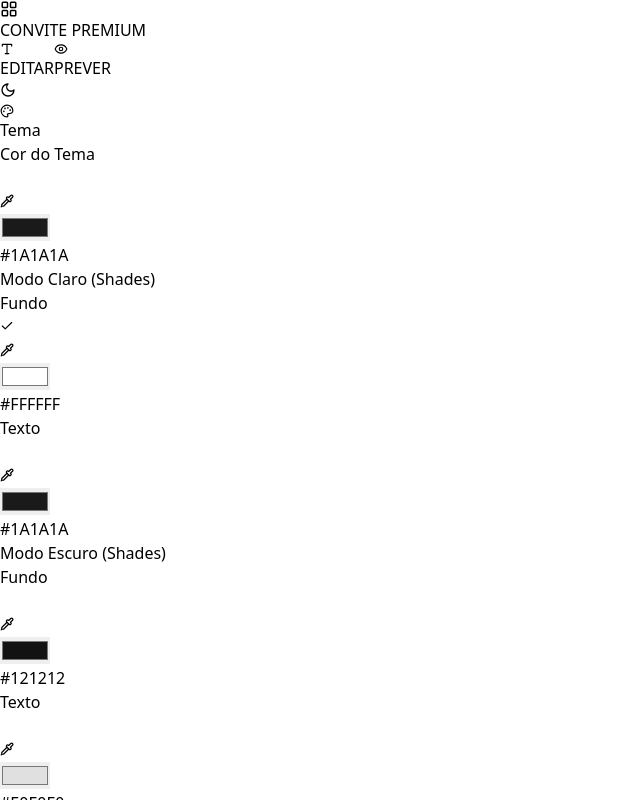
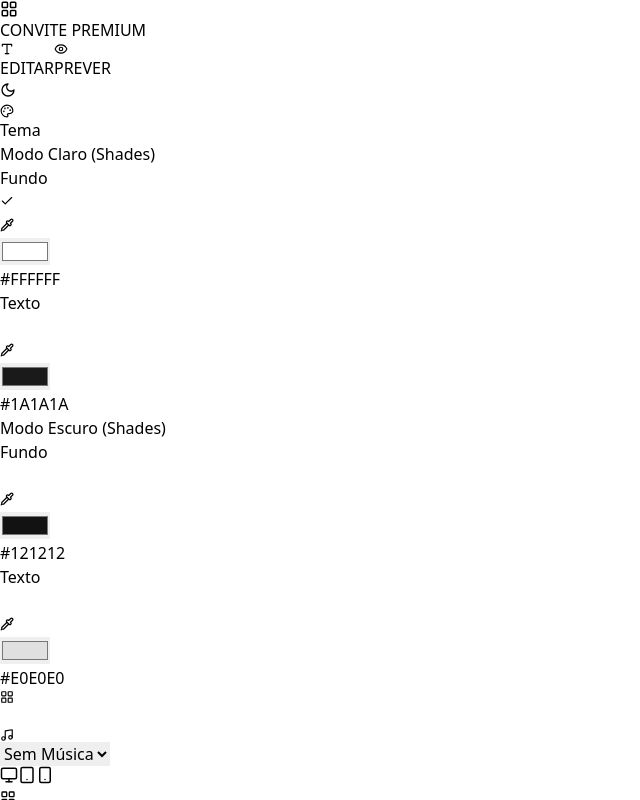
Before and after one commit to bn-jc/wysiwyg-event-editor, a React (Vite) app: page / in a window 1280 px wide. Both pictures are taken after a click on the button "Tema". Shown: the top 800 px of the page, without its empty margins (0-640 px from the left). Built offline with nearby package versions, Linux system fonts and the light colour scheme; a web font is replaced by a local one.

Commit message:
style: remove theme color picker from toolbar

```diff
--- a/src/features/editor/components/EditorToolbar.tsx
+++ b/src/features/editor/components/EditorToolbar.tsx
@@ -143,15 +143,7 @@ export const EditorToolbar: React.FC<EditorToolbarProps> = ({
                             {showColorPicker && (
                                 <div className="absolute top-full left-0 mt-2 p-4 bg-white rounded-2xl shadow-2xl border border-gray-100 z-50 w-64 animate-in fade-in zoom-in-95">
                                     <div className="space-y-4">
-                                        <div>
-                                            <span className="text-[10px] font-black text-blue-500 uppercase tracking-widest block mb-2">{t.toolbar.themeColor}</span>
-                                            <ColorPicker
-                                                value={globalStyles.primaryColor}
-                                                onChange={(color) => onUpdateGlobalStyles({ primaryColor: color })}
-                                            />
-                                        </div>
-
-                                        <div className="pt-2 border-t border-gray-100">
+                                        <div className="pt-0">
                                             <span className="text-[10px] font-black text-gray-400 uppercase tracking-widest block mb-3">{t.toolbar.lightMode}</span>
                                             <div className="grid grid-cols-2 gap-3">
                                                 <div>
```
Also changed, not shown: 1 other file (tests, documents, lock files or other folders).
